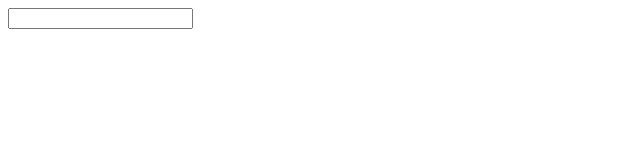
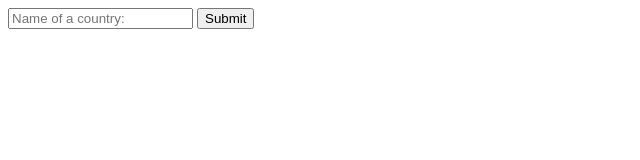
Before and after one commit to Betolicon/Weather_app, a website: page src/template.html in a window 1280 px wide. Shown: the whole page, without its empty margins (0-640 px from the left). Drawn offline with Linux system fonts and the light colour scheme.

Commit message:
I added a placeholder, a buttton and a div that shows a loading animation

```diff
--- a/src/template.html
+++ b/src/template.html
@@ -11,7 +11,11 @@
 </head>
 <body>
     <div class="content">
-        <input type="text">
+        <div class="country">
+            <input type="text" placeholder="Name of a country:">
+            <button type="submit">Submit</button>
+        </div>
+        <div id="loading"></div>
     </div>
 </body>
 </html>
```
